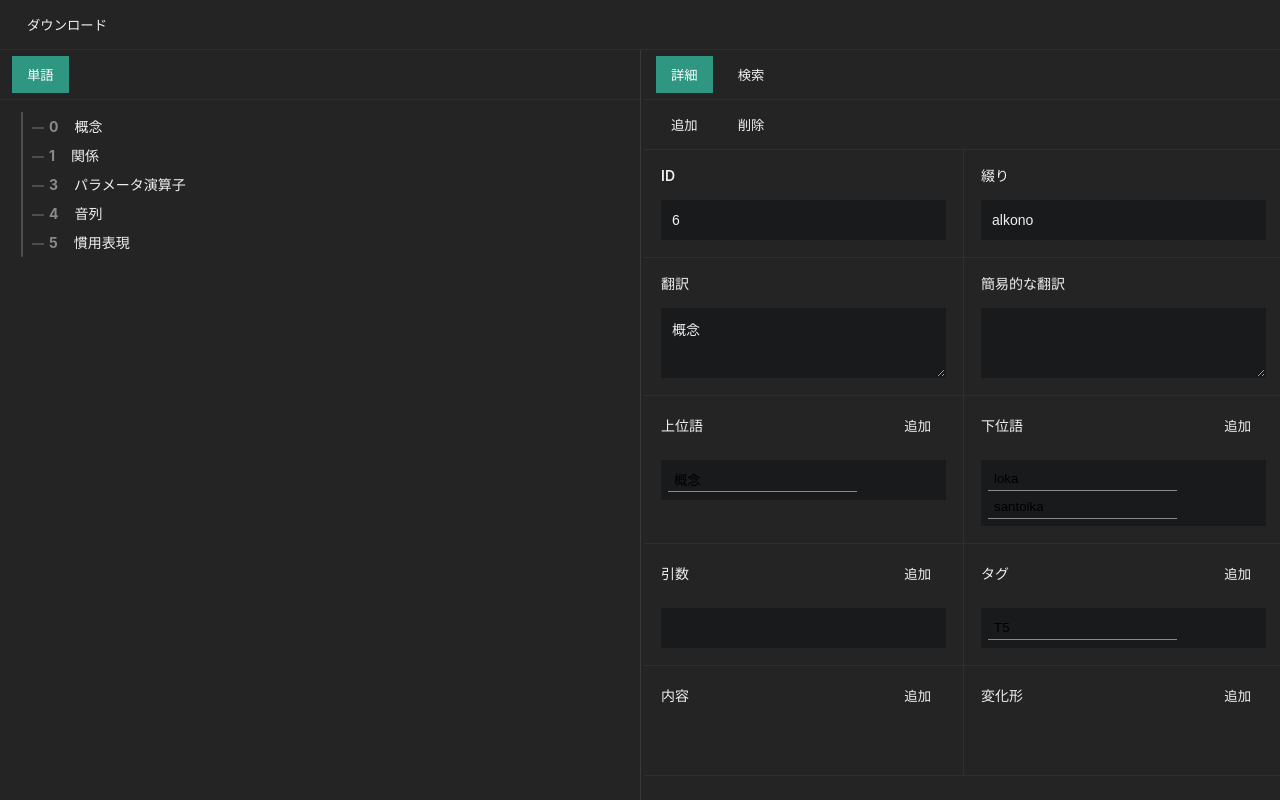
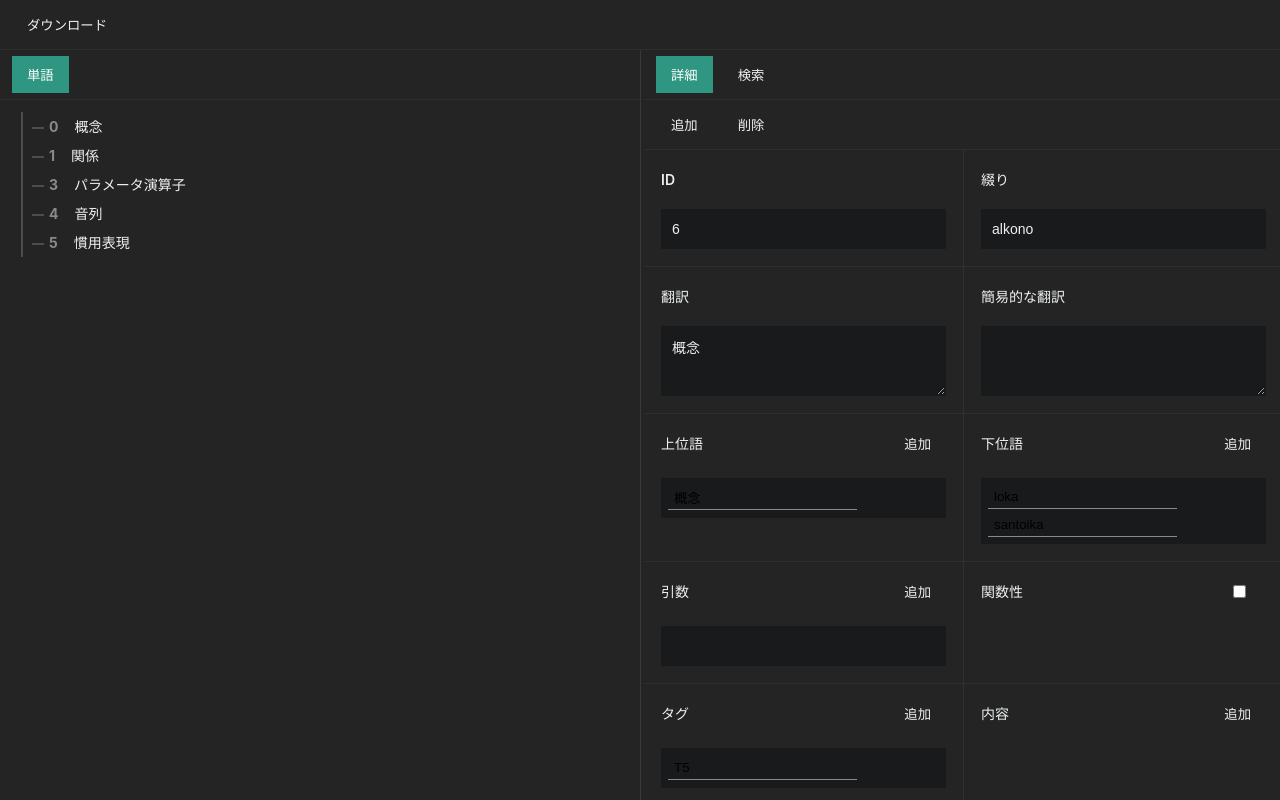
Before and after one commit to k0tokay/kono-dictionary-editor, a React (Vite) app: page / in a window 1280 px wide. Built offline with nearby package versions, Linux system fonts and the light colour scheme.

Commit message:
関数性属性

```diff
--- a/src/components/CommonForms.jsx
+++ b/src/components/CommonForms.jsx
@@ -58,10 +58,9 @@ export function TagWordDetails({ word, onClick }) {
     );
 }
 
-export function TagForm({ name, title, tags, onChange, onClick, edited,
-    wordId = null, isList = true, isWord = false, isReadOnly = false,
+export function TagForm({ name, title, tags, onChange, onClick, edited, isList = true, isWord = false, isReadOnly = false,
 }) {
-    const { words } = useDictState();
+    const { words, focusId } = useDictState();
     const dispatch = useDictDispatch();
     const [editingIndex, setEditingIndex] = useState(null);
     const tagToList = tags => isList ? tags : (tags != null ? [tags] : []);
@@ -83,7 +82,7 @@ export function TagForm({ name, title, tags, onChange, onClick, edited,
 
     const handleBlur = (e) => {
         if (isWord) {
-            dispatch({ type: "UPDATE_COVERS", payload: { id: wordId, field: name, editingIndex: editingIndex } });
+            dispatch({ type: "UPDATE_COVERS", payload: { id: focusId, field: name, editingIndex: editingIndex } });
         } else {
             const newTags = tagList.filter((t, j) => t !== "")
             onChange(name, isList ? newTags : newTags[0] || null);
@@ -180,3 +179,40 @@ export function MenuBar({ items }) {
         </div>
     );
 }
+
+export function CheckboxForm({
+    name,
+    title,
+    checked = false,
+    onChange,
+    disabled = false,
+}) {
+    const { words, focusId } = useDictState();
+    const dispatch = useDictDispatch();
+    const word = words[focusId];
+    const handleChange = (e) => {
+        // あまり良くないがここで整合性チェックしてしまう
+        if (word.lower_covers.length > 0 && e.target.checked) {
+            // 下位語がある場合はチェックできない
+            alert("下位語がある場合はチェックできません");
+            return;
+        }
+        onChange(name, e.target.checked);
+    };
+
+    return (
+        <div className="checkboxForm">
+            <label htmlFor={name} className="formHeader checkboxHeader">
+                <span >{title}</span>
+                <input
+                    type="checkbox"
+                    id={name}
+                    name={name}
+                    checked={checked}
+                    onChange={handleChange}
+                    disabled={disabled}
+                />
+            </label>
+        </div>
+    );
+}
--- a/src/components/DetailFrame/DetailFrame.jsx
+++ b/src/components/DetailFrame/DetailFrame.jsx
@@ -2,7 +2,7 @@
 import React from 'react';
 import { useDictState, useDictDispatch } from '../../store/DictionaryContext';
 import { search } from '../../utils/utils.js';
-import { BasicForm, TagForm, LargeListForm, MenuBar } from '../CommonForms';
+import { BasicForm, TagForm, LargeListForm, MenuBar, CheckboxForm } from '../CommonForms';
 import './DetailFrame.scss';
 
 // ──────────────────────────────────────────
@@ -89,6 +89,13 @@ export default function DetailFrame() {
           onChange={handleChange}
           onClick={(id) => dispatch({ type: 'SET_FOCUS', payload: id })}
         />
+        {word.is_function != null ? <CheckboxForm
+          name="is_function"
+          title="関数性"
+          checked={word.is_function}
+          edited={editedSet.has('is_function')}
+          onChange={handleChange}
+        /> : null}
         <TagForm
           name="tags"
           title="タグ"
--- a/src/components/DetailFrame/DetailFrame.scss
+++ b/src/components/DetailFrame/DetailFrame.scss
@@ -24,7 +24,7 @@ $form-margin: 12px;
 .formHeader {
   display: flex;
   align-items: center;
-  min-height: 40px;
+  min-height: 49px;
   justify-content: space-between;
   margin-left: $form-margin;
   margin-right: $form-margin;
@@ -39,7 +39,7 @@ input:read-only, textarea:read-only {
   pointer-events: none;
 }
 
-.basicForm, .tagForm, .largeListForm {
+.basicForm, .tagForm, .largeListForm, .checkboxForm {
   @extend .card;
   width: 100%;
   border-right: 1px solid rgba(#fff, 0.05);
--- a/src/store/DictionaryContext.jsx
+++ b/src/store/DictionaryContext.jsx
@@ -127,7 +127,6 @@ function addWord(state, parentId) {
 
     const category = parent.category === 'カテゴリ' ? parent.entry : parent.category; // 親のカテゴリを引き継ぐ(親がカテゴリの場合は例外処理)
     const newWord = createBlankWord(parentId, category, state.words.length);
-    console.log(newWord);
     const words = [...state.words, newWord];
     // 親のlower_coversに新しい単語を追加
     words[parentId] = {
--- a/src/styles/index.scss
+++ b/src/styles/index.scss
@@ -107,3 +107,22 @@ a {
   flex-direction: column;
   gap: $gap-md;
 }
+
+.checkboxForm {
+  display: flex;
+
+  .checkboxHeader {
+    justify-content: space-between;
+    display: flex;
+    align-items: center;
+    font-size: $font-size;
+    font-weight: 600;
+    color: $fg-main;
+
+    input[type="checkbox"] {
+      display: inline-block;
+      margin: 10px 20px;
+      cursor: pointer;
+    }
+  }
+}
```
